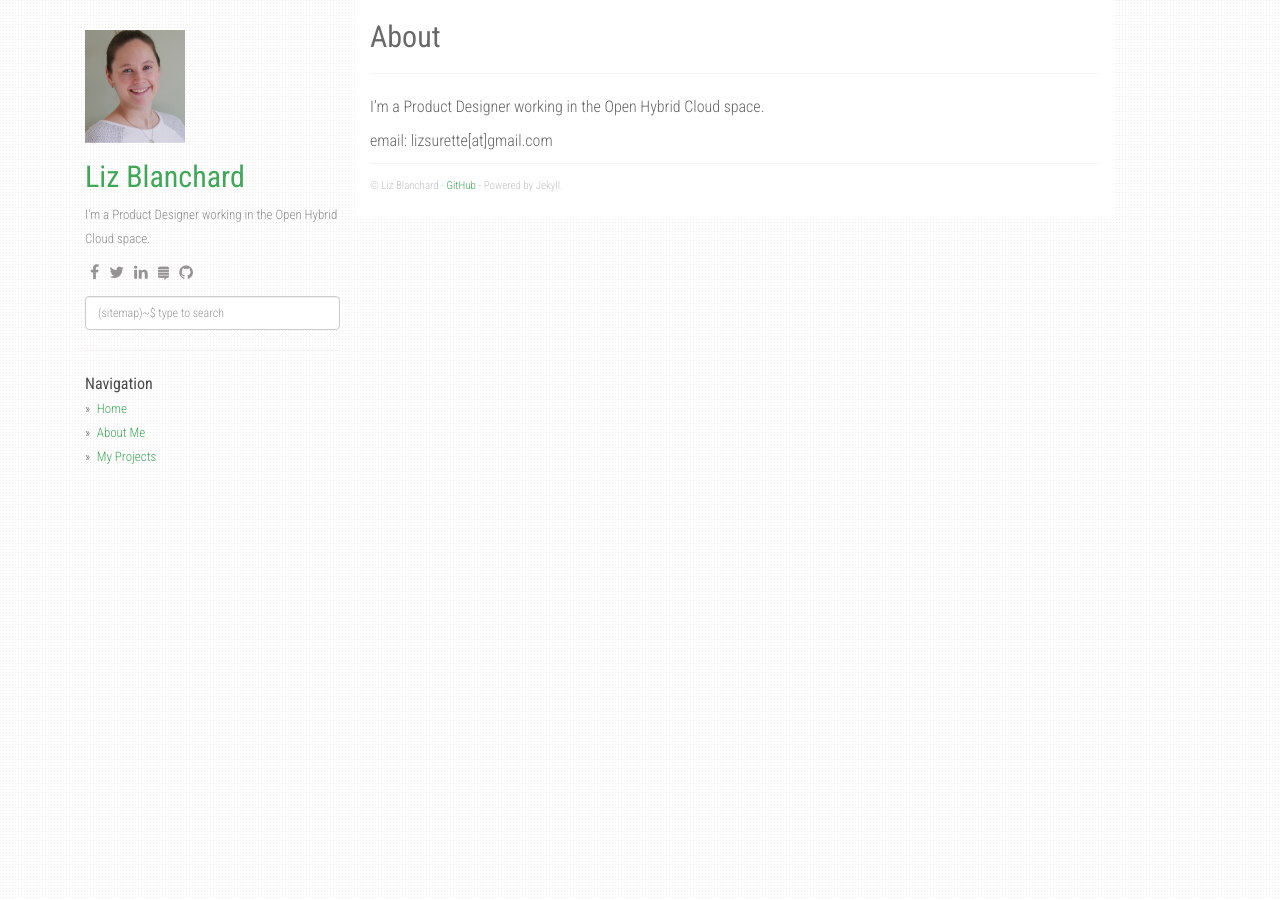
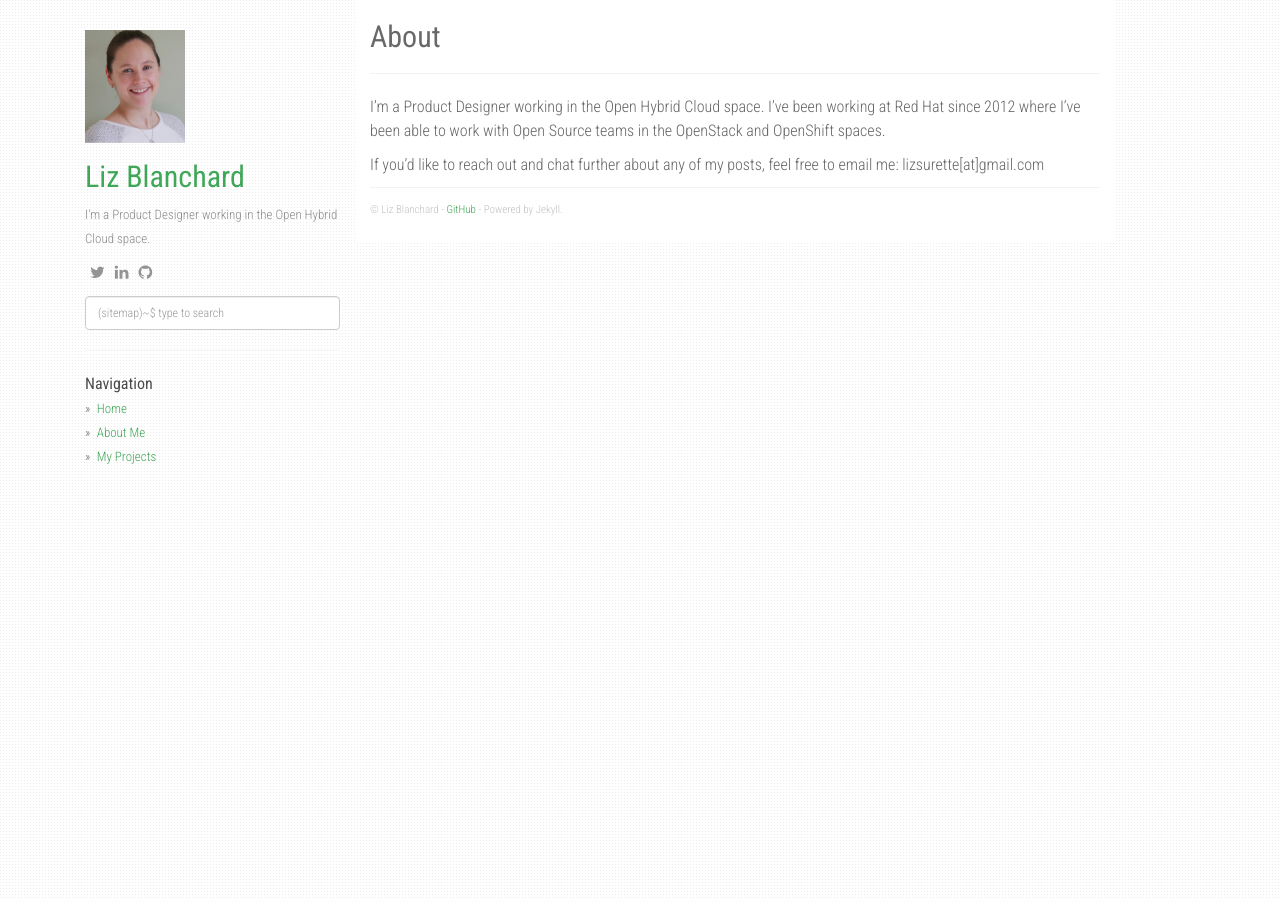
Before and after one commit to lizsurette/lizsurette.github.io, a Jekyll site: the page built from about.md, in a window 1280 px wide. Built offline with Jekyll 4.4.1, drawn with Linux system fonts in a browser that asks for light colours; nearby versions of some CDN libraries.

```diff
--- a/_config.yml
+++ b/_config.yml
@@ -15,14 +15,10 @@ collections:
     permalink: /project/:path/
 
 social:
-    - icon: fa-facebook
-      link: "#"
     - icon: fa-twitter
-      link: "lizsurette"
+      link: "https://twitter.com/lizsurette"
     - icon: fa-linkedin
-      link: "#"
-    - icon: fa-stack-exchange
-      link: "#"
+      link: "https://www.linkedin.com/in/liz-blanchard-a1365b2/"
     - icon: fa-github
       link: "https://github.com/lizsurette"
 
--- a/about.md
+++ b/about.md
@@ -4,6 +4,6 @@ title: About
 permalink: /about/
 ---
 
-I'm a Product Designer working in the Open Hybrid Cloud space.
+I'm a Product Designer working in the Open Hybrid Cloud space. I've been working at Red Hat since 2012 where I've been able to work with Open Source teams in the OpenStack and OpenShift spaces.
 
-email: lizsurette[at]gmail.com
+If you'd like to reach out and chat further about any of my posts, feel free to email me: lizsurette[at]gmail.com
```
